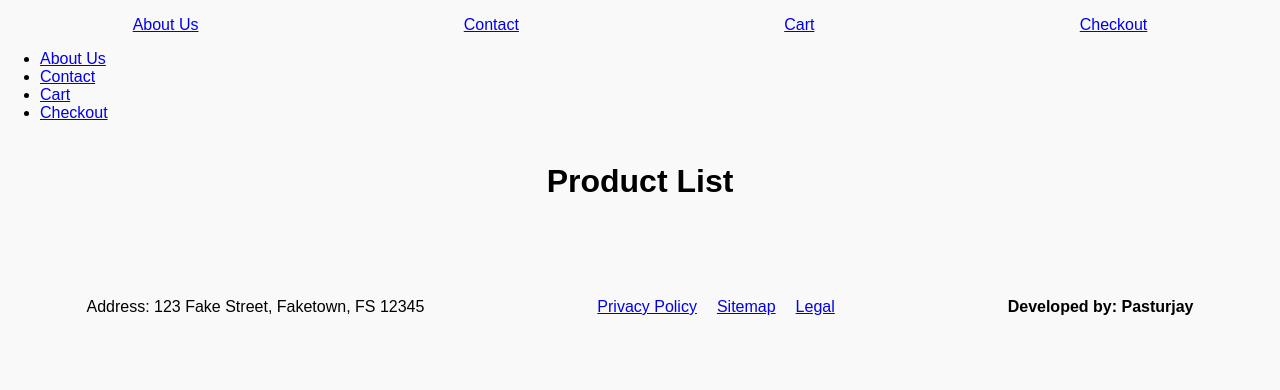
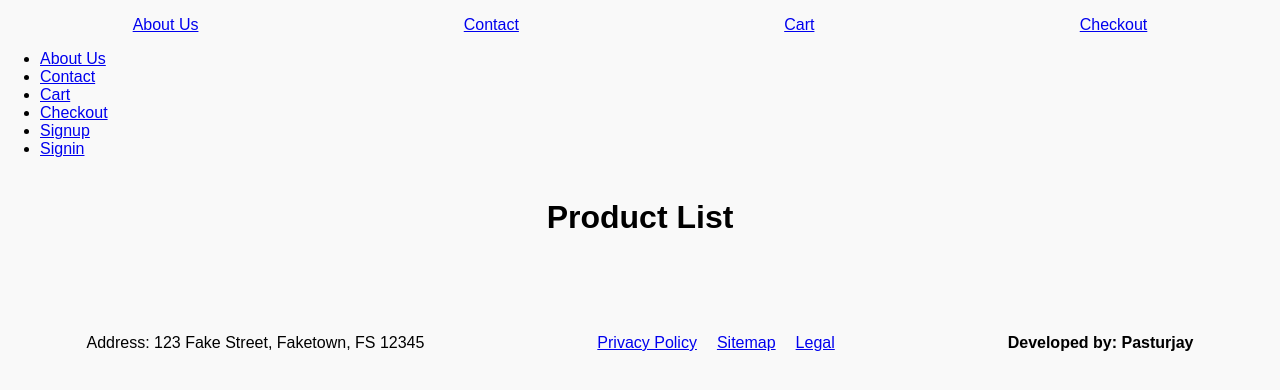
Before and after one commit to Pasturjay/my-js-project, a plain HTML site: page index.html in a window 1280 px wide. Drawn offline with Linux system fonts and the light colour scheme; no server answers.

Commit message:
add more nav lists

```diff
--- a/index.html
+++ b/index.html
@@ -15,6 +15,9 @@
             <li><a href="#contact">Contact</a></li>
             <li><a href="#cart">Cart</a></li>
             <li><a href="#checkout">Checkout</a></li>
+            <li><a href="#checkout">Signup</a></li>
+
+            <li><a href="#checkout">Signin</a></li>
         </ul>
     </nav>
     <h1 style="text-align: center; padding: 20px;">Product List</h1>
```
